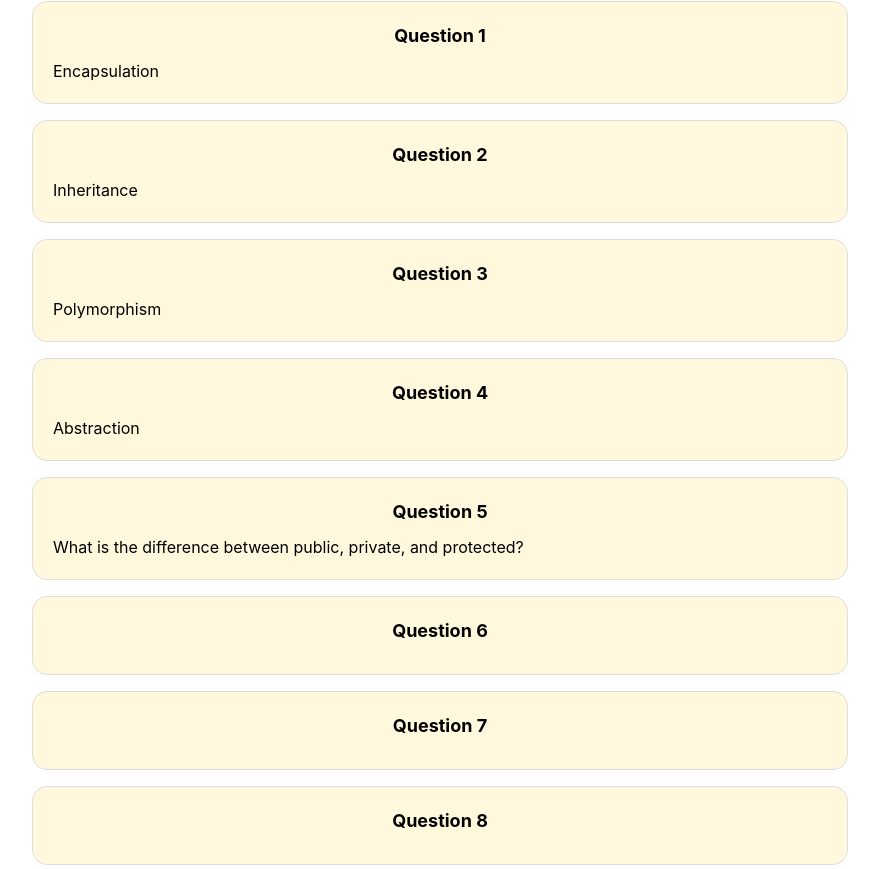
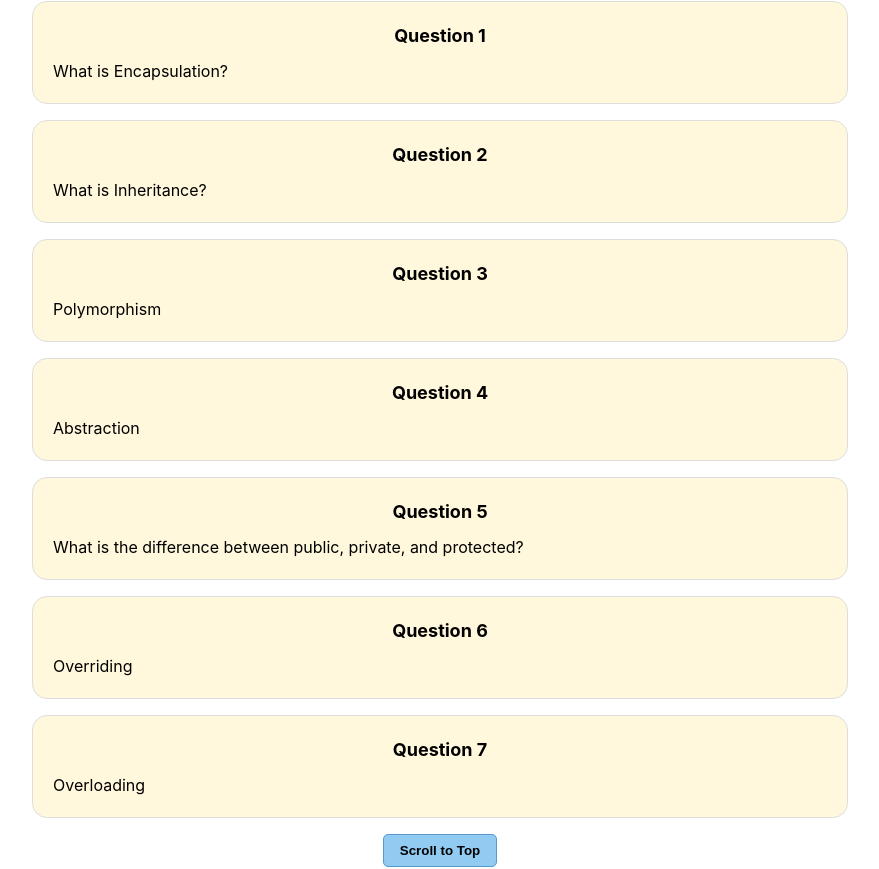
Before and after one commit to KhangBBBB/interview-prep, a Svelte app: page / in a window 1280 px wide. Shown: the part 175-1044 px from the top of the page, without its empty margins (200-1079 px from the left). Built offline with nearby package versions, Linux system fonts and the light colour scheme.

Commit message:
Add cards

```diff
--- a/src/data.ts
+++ b/src/data.ts
@@ -6,12 +6,12 @@ export const topics: models.Topic[] = [
         subtitle: "",
         flashcards: [
             {
-                question: "Encapsulation",
-                answer: "Encapsulation is like putting your data and the methods that manipulate that data into a single container, called a class. This container protects the data from direct access and manipulation from outside the class. Instead, it provides controlled access through specific methods, which ensures data integrity and prevents unintended changes.",
+                question: "What is Encapsulation?",
+                answer: "Encapsulation is the practice of bundling data and methods within a class and restricting access to the inner workings of that class using access modifiers. This protects the integrity of the data by only allowing controlled interactions through public methods.",
             },
             {
-                question: "Inheritance",
-                answer: `Inheritance: Inheritance in programming is like passing down characteristics from one thing to another. Imagine you have a class that defines a generic "Vehicle" with attributes like "color" and "speed", and methods like "accelerate" and "brake". Now, you want to create more specific types of vehicles, like "Car" and "Motorcycle", that share these attributes and methods but may have some unique ones of their own. Instead of rewriting all the common stuff for each type of vehicle, you can use inheritance to create child classes (Car and Motorcycle) that inherit everything from the parent class (Vehicle) and then add their own unique features.`,
+                question: "What is Inheritance?",
+                answer: `Inheritance is an OOP concept where one class (the subclass or derived class) inherits the fields and methods of another class (the superclass or base class). This allows for code reuse, enabling the subclass to extend or modify the behavior of the superclass, and promotes hierarchical classification.`,
             },
             {
                 question: `Polymorphism`,
@@ -36,48 +36,62 @@ So in the example, dogs and cats are considered objects. Two animals can underst
 * Protected: Protected members are accessible within the class itself and by its subclasses (child classes). They cannot be accessed from outside the class hierarchy. Protected members are useful when you want to provide access to subclasses but restrict access to other classes.`,
             },
             {
-                question: ``,
-                answer: ``,
+                question: `Overriding`,
+                answer: `Occurs when a subclass provides a specific implementation of a method already defined in its superclass.`,
             },
             {
-                question: ``,
-                answer: ``,
+                question: `Overloading`,
+                answer: `Occurs when a class has multiple methods with the same name but different parameters. `,
+            },
+        ],
+    },
+    {
+        title: "CSS/HTML",
+        subtitle: "",
+        flashcards: [
+            {
+                question: `List common HTTP methods.`,
+                answer: `GET, POST, PUT, DELETE, PATCH`,
             },
             {
-                question: ``,
-                answer: ``,
+                question: `Describe GET`,
+                answer: `Retrieves data from the server. Use for read-only operations.`,
             },
             {
-                question: ``,
-                answer: ``,
+                question: `Describe POST`,
+                answer: `Sends data to the server to create a new resource.`,
             },
             {
-                question: ``,
-                answer: ``,
+                question: `Describe PUT`,
+                answer: `Updates an existing resource with the provided data. It should be idempotent.`,
             },
             {
-                question: ``,
-                answer: ``,
+                question: `DELETE`,
+                answer: `Deletes a resource from the server.`,
             },
             {
-                question: ``,
-                answer: ``,
+                question: `PATCH`,
+                answer: `Updates a resource partially. It should be idempotent.`,
             },
             {
-                question: ``,
-                answer: ``,
+                question: `What do HTTP status codes provide?`,
+                answer: `Provide information about the result of a request.`,
             },
             {
-                question: ``,
-                answer: ``,
+                question: `What does HTTP status code 2xx represent?`,
+                answer: `Success (e.g., 200 OK, 201 Created)`,
             },
             {
-                question: ``,
-                answer: ``,
+                question: `What does HTTP status code 3xx represent?`,
+                answer: `Redirection (e.g., 301 Moved Permanently, 304 Not Modified)`,
             },
             {
-                question: ``,
-                answer: ``,
+                question: `What does HTTP status code 4xx represent?`,
+                answer: `Client Error (e.g., 400 Bad Request, 404 Not Found)`,
+            },
+            {
+                question: `What does HTTP status code 5xx represent?`,
+                answer: `Server Error (e.g., 500 Internal Server Error, 503 Service Unavailable)`,
             },
         ]
     },
```
